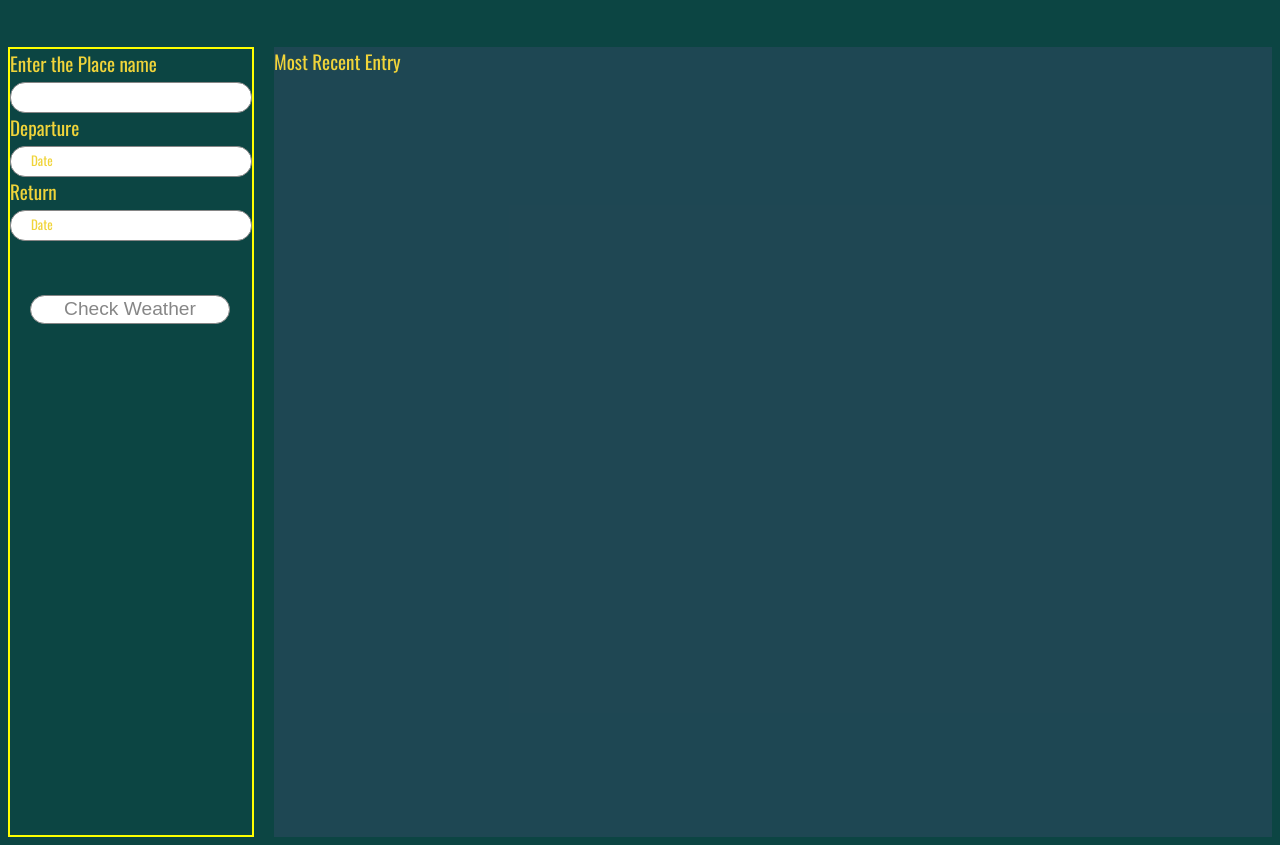
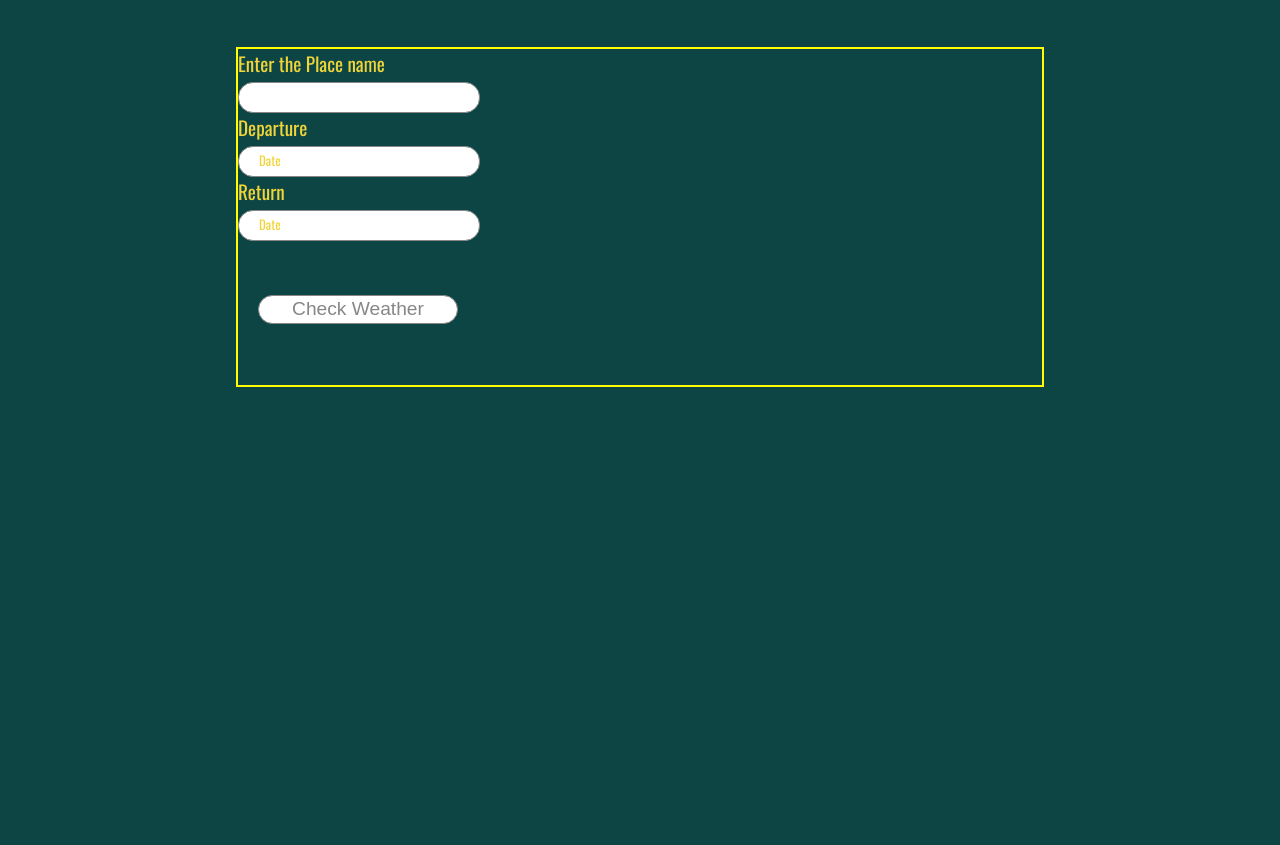
Before and after one commit to abkumarofficial/Travel-App, a website built with webpack: page src/client/views/index.html in a window 1280 px wide. Shown: the part 50-895 px from the top of the page. Built offline with nearby package versions, Linux system fonts and the light colour scheme; a web font is replaced by a local one.

Commit message:
design change

```diff
--- a/src/client/styles/main.scss
+++ b/src/client/styles/main.scss
@@ -3,14 +3,18 @@ body{
     font-family: -apple-system, BlinkMacSystemFont, sans-serif;
 }
 
-#app{
+#app {
     display: grid;
-    // grid-template-rows: repeat(3, minmax(30px, auto));
-    // grid-template-rows: auto auto 1fr 1fr 1fr auto auto;
-    /* grid-template-columns:  */
-    // grid-template-columns: repeat(4,1fr);
-    grid-template-columns: auto minmax(0, 1fr);
-    grid-template-areas: "sidebar content";
+    // grid-template-columns: repeat(5, 1fr);
+    // grid-template-rows: 40vh 30vh 30vh;
+    grid-template-columns: 20vw 20vw 20vw;
+    grid-template-rows: 20vh 20vh 20vh 20vh 20vh;
+    grid-gap: 10px;
+    grid-template-areas:
+      "sidebar sidebar sidebar"
+      "sidebar sidebar sidebar"
+      "content content content"
+      "content content content";
     height:100vh;
     /* background: #f23557; */
     color: #f0d43a;
@@ -25,9 +29,9 @@ body{
 
 }
 
-.entry{
-    background: rgba(59, 74, 107, .4);
-}
+// .entry{
+//     background: rgba(59, 74, 107, .4);
+// }
 
 #entryHolder{
 
@@ -104,7 +108,8 @@ input:focus,
 select:focus,
 textarea:focus,
 button:focus {
-    outline: none;
+    outline: yellowgreen;
+    background-color: yellow;
 }
 /* Style for Placeholder Text*/
 ::placeholder { /* Firefox, Chrome, Opera */
@@ -129,6 +134,8 @@ button:focus {
     // grid-row-start: 2;
     grid-area: sidebar;
     border: 2px solid yellow;
+    justify-content: center;
+    align-items: center;
     // grid-column-start: 1;
     // grid-row-start: 3;
 }
@@ -142,6 +149,7 @@ button:focus {
 #checkWeather {
     margin-top: 50px;
     margin-left: 20px;
+    margin-bottom: 30px;
 }
 
 #alignItems {
@@ -157,6 +165,7 @@ button:focus {
     max-height: 100%;
     grid-area: content;
     background-repeat: no-repeat;
+    background-size: contain;
     // grid-row-end: 5;
 }
 
--- a/src/client/views/index.html
+++ b/src/client/views/index.html
@@ -46,7 +46,7 @@
     <button id="generate" type = "submit" onclick="return Client.gettingWeatherData(event)" class="fontSize"> Check Weather </button>
   </div> -->
   <div class ="holder entry" id="showData">
-    <div class = "title fontSize">Most Recent Entry</div>
+    <div class = "title fontSize"></div>
    <div id = "entryHolder">
     <div id = "date"></div>
    <div id = "temp"></div>
```
